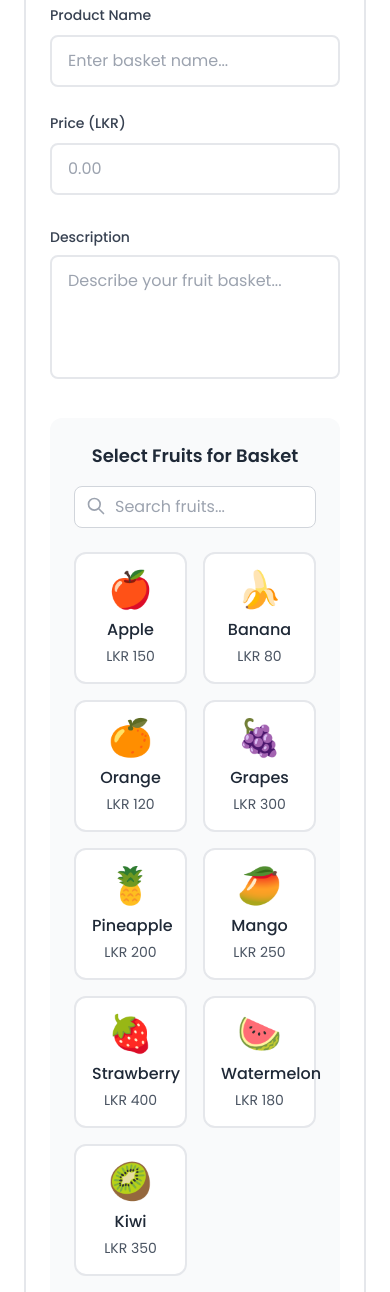
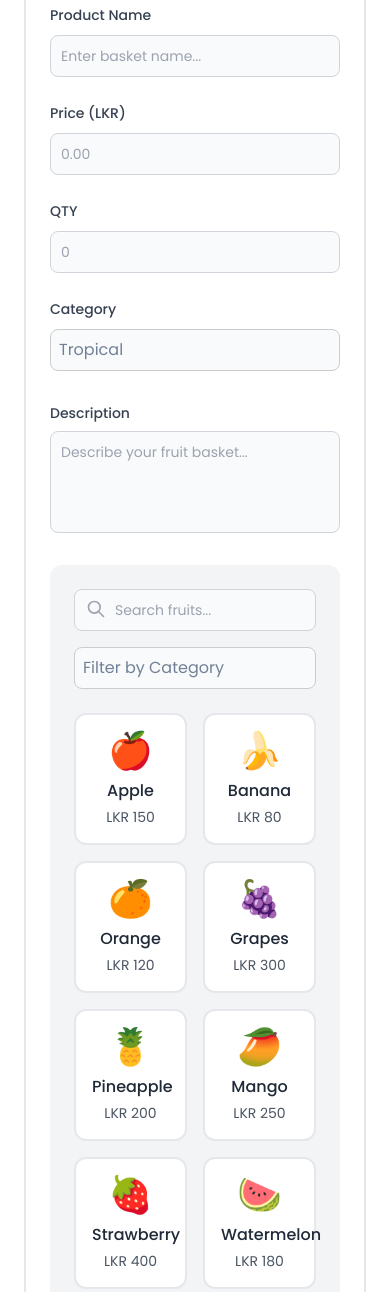
Before and after one commit to udara-neminda-chandrawansa/fruit-pos, a plain HTML site: page main-panel/create-basket/index.html in a window 390 px wide. Shown: the part 230-1522 px from the top of the page. Drawn offline with nearby package versions, Linux system fonts and the light colour scheme.

Commit message:
filter by category added

```diff
--- a/main-panel/create-basket/index.html
+++ b/main-panel/create-basket/index.html
@@ -71,33 +71,63 @@
                     <div class="space-y-2">
                         <label class="text-sm font-medium text-gray-700">Product Name</label>
                         <input type="text" id="productName" placeholder="Enter basket name..."
-                        class="w-full px-4 py-3 border-2 border-gray-200 rounded-lg focus:border-primary focus:outline-none transition-colors">
+                            class="bg-gray-50 border border-gray-300 text-gray-900 text-sm rounded-lg focus:ring-blue-500 focus:border-blue-500 block w-full p-2.5">
                     </div>
                     <div class="space-y-2">
                         <label class="text-sm font-medium text-gray-700">Price (LKR)</label>
-                    <input type="number" id="price" placeholder="0.00"
-                        class="w-full px-4 py-3 border-2 border-gray-200 rounded-lg focus:border-primary focus:outline-none transition-colors">
+                        <input type="number" id="price" placeholder="0.00" min="0"
+                            class="bg-gray-50 border border-gray-300 text-gray-900 text-sm rounded-lg focus:ring-blue-500 focus:border-blue-500 block w-full p-2.5">
+                    </div>
+                    <div class="space-y-2">
+                        <label class="text-sm font-medium text-gray-700">QTY</label>
+                        <input type="number" id="qty" placeholder="0" min="0"
+                            class="bg-gray-50 border border-gray-300 text-gray-900 text-sm rounded-lg focus:ring-blue-500 focus:border-blue-500 block w-full p-2.5">
+                    </div>
+                    <!--custom select-->
+                    <div class="custom-select space-y-2">
+                        <label class="text-sm font-medium text-gray-700">Category</label>
+                        <select id="category_insert"
+                            class="bg-gray-50 border border-gray-300 text-gray-900 text-sm rounded-lg focus:ring-blue-500 focus:border-blue-500 block w-full p-2.5 hidden">
+                            <option value="tropical">Tropical</option>
+                            <option value="citrus">Citrus</option>
+                            <option value="berries">Berries</option>
+                            <option value="stone-fruits">Stone Fruits</option>
+                            <option value="melons">Melons</option>
+                        </select>
                     </div>
                 </div>
-
                 <div class="mb-8">
                     <label class="text-sm font-medium text-gray-700 block mb-2">Description</label>
                     <textarea id="description" rows="4" placeholder="Describe your fruit basket..."
-                    class="w-full px-4 py-3 border-2 border-gray-200 rounded-lg focus:border-primary focus:outline-none transition-colors resize-none"></textarea>
+                        class="bg-gray-50 border border-gray-300 text-gray-900 text-sm rounded-lg focus:ring-blue-500 focus:border-blue-500 block w-full p-2.5 resize-none"></textarea>
                 </div>
 
                 <!-- Fruit Selection Section -->
-            <div class="bg-gray-50 rounded-xl p-6">
-                <div class="flex flex-col md:flex-row gap-4 items-center mb-6">
-                    <h3 class="text-lg font-semibold text-gray-800">Select Fruits for Basket</h3>
-                    <div class="relative flex-1 max-w-md">
+                <div class="bg-gray-100 rounded-xl p-6">
+                    <div class="grid sm:grid-cols-2 gap-4 items-center mb-6">
+                        <!--<h3 class="text-lg font-semibold text-gray-800">Select Fruits for Basket</h3>-->
+                        <div class="relative flex-1">
                             <input type="text" id="searchFruits" placeholder="Search fruits..."
-                            class="w-full px-4 py-2 pl-10 border border-gray-300 rounded-lg focus:border-primary focus:outline-none transition-colors">
+                                class="bg-gray-50 border border-gray-300 text-gray-900 text-sm rounded-lg focus:ring-blue-500 focus:border-blue-500 block w-1 p-2.5 pl-10 w-full">
                             <svg class="absolute left-3 top-2.5 h-5 w-5 text-gray-400" fill="none" stroke="currentColor"
                                 viewBox="0 0 24 24">
                                 <path stroke-linecap="round" stroke-linejoin="round" stroke-width="2"
                                     d="M21 21l-6-6m2-5a7 7 0 11-14 0 7 7 0 0114 0z" />
                             </svg>
+                        </div>
+                        <div>
+                            <!--custom select-->
+                            <div class="custom-select">
+                                <select id="category_search"
+                                    class="bg-gray-50 border border-gray-300 text-gray-900 text-sm rounded-lg focus:ring-blue-500 focus:border-blue-500 block w-1 p-2.5 hidden">
+                                    <option value="0">Filter by Category</option>
+                                    <option value="tropical">Tropical</option>
+                                    <option value="citrus">Citrus</option>
+                                    <option value="berries">Berries</option>
+                                    <option value="stone-fruits">Stone Fruits</option>
+                                    <option value="melons">Melons</option>
+                                </select>
+                            </div>
                         </div>
                     </div>
 
@@ -108,7 +138,8 @@
 
                     <!-- Selected Fruits Summary -->
                     <div class="bg-white rounded-lg p-4 mb-6">
-                    <h4 class="font-medium text-gray-800 mb-3">Selected Fruits (<span id="selectedCount">0</span>)</h4>
+                        <h4 class="font-medium text-gray-800 mb-3">Selected Fruits (<span id="selectedCount">0</span>)
+                        </h4>
                         <div id="selectedFruits" class="space-y-2 max-h-32 overflow-y-auto">
                             <p class="text-gray-500 text-sm" id="noSelection">No fruits selected yet</p>
                         </div>
@@ -142,15 +173,15 @@
     <script>
         // Sample fruit data
         const fruits = [
-            { id: 1, name: 'Apple', price: 150, image: '🍎' },
-            { id: 2, name: 'Banana', price: 80, image: '🍌' },
-            { id: 3, name: 'Orange', price: 120, image: '🍊' },
-            { id: 4, name: 'Grapes', price: 300, image: '🍇' },
-            { id: 5, name: 'Pineapple', price: 200, image: '🍍' },
-            { id: 6, name: 'Mango', price: 250, image: '🥭' },
-            { id: 7, name: 'Strawberry', price: 400, image: '🍓' },
-            { id: 8, name: 'Watermelon', price: 180, image: '🍉' },
-            { id: 9, name: 'Kiwi', price: 350, image: '🥝' }
+            { id: 1, name: 'Apple', price: 150, image: '🍎', category: 'tropical' },
+            { id: 2, name: 'Banana', price: 80, image: '🍌', category: 'tropical' },
+            { id: 3, name: 'Orange', price: 120, image: '🍊', category: 'citrus' },
+            { id: 4, name: 'Grapes', price: 300, image: '🍇', category: 'berries' },
+            { id: 5, name: 'Pineapple', price: 200, image: '🍍', category: 'tropical' },
+            { id: 6, name: 'Mango', price: 250, image: '🥭', category: 'tropical' },
+            { id: 7, name: 'Strawberry', price: 400, image: '🍓', category: 'berries' },
+            { id: 8, name: 'Watermelon', price: 180, image: '🍉', category: 'melons' },
+            { id: 9, name: 'Kiwi', price: 350, image: '🥝', category: 'citrus' }
         ];
 
         let selectedFruits = [];
@@ -164,6 +195,7 @@
         const noSelection = document.getElementById('noSelection');
         const totalCost = document.getElementById('totalCost');
         const addButton = document.getElementById('addBasket');
+        const categorySelect = document.getElementById('category_search');
 
         // Initialize
         function init() {
@@ -254,18 +286,34 @@
             }
         }
 
-        // Search fruits
-        function searchFruits() {
+        // Listen for changes to the select value (custom select triggers this)
+        categorySelect.addEventListener('change', filterFruits);
+
+        // Also listen for custom select option selection (from common.js)
+        document.querySelectorAll('.custom-select').forEach(customSelect => {
+            customSelect.addEventListener('click', () => {
+                // Use a short delay to ensure value is updated
+                setTimeout(filterFruits, 50);
+            });
+        });
+
+        // Filtering logic
+        function filterFruits() {
             const query = searchInput.value.toLowerCase();
-            filteredFruits = fruits.filter(fruit =>
-                fruit.name.toLowerCase().includes(query)
-            );
+            const selectedCategory = categorySelect.value;
+
+            filteredFruits = fruits.filter(fruit => {
+                const matchesName = fruit.name.toLowerCase().includes(query);
+                const matchesCategory = selectedCategory === '0' || fruit.category === selectedCategory;
+                return matchesName && matchesCategory;
+            });
             renderFruits();
         }
 
         // Setup event listeners
         function setupEventListeners() {
-            searchInput.addEventListener('input', searchFruits);
+            searchInput.addEventListener('input', filterFruits);
+            categorySelect.addEventListener('change', filterFruits);
 
             addButton.addEventListener('click', () => {
                 const productName = document.getElementById('productName').value;
```
Lines whose indentation alone changed are shown as unchanged.
